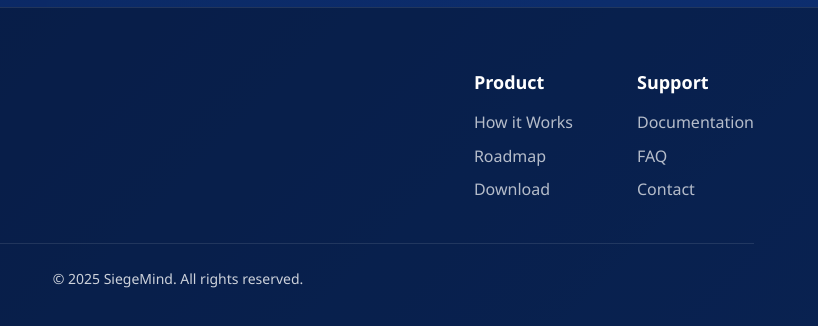
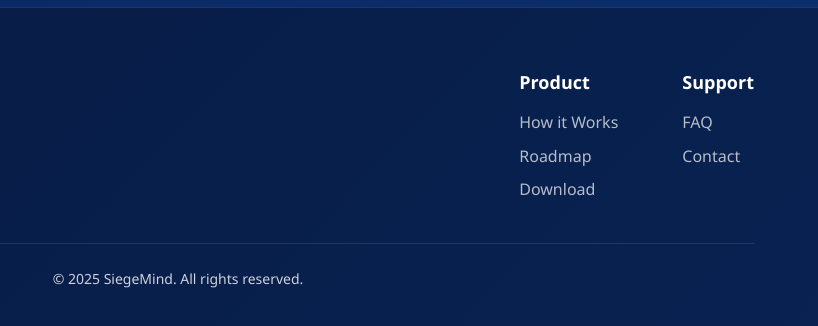
Before and after one commit to SiegeMind/siegemind.github.io, a plain HTML site: page index.html in a window 1280 px wide. Shown: the part 3858-4184 px from the top of the page, 462-1280 px from the left. Drawn offline with Linux system fonts and the light colour scheme.

Commit message:
paginas que nao existem (ainda)

```diff
--- a/index.html
+++ b/index.html
@@ -452,7 +452,7 @@
           <div class="footer-column">
             <h4>Support</h4>
             <ul>
-              <li><a href="#">Documentation</a></li>
+              <!-- <li><a href="#">Documentation</a></li> -->
               <li><a href="#">FAQ</a></li>
               <li><a href="#">Contact</a></li>
             </ul>
```
